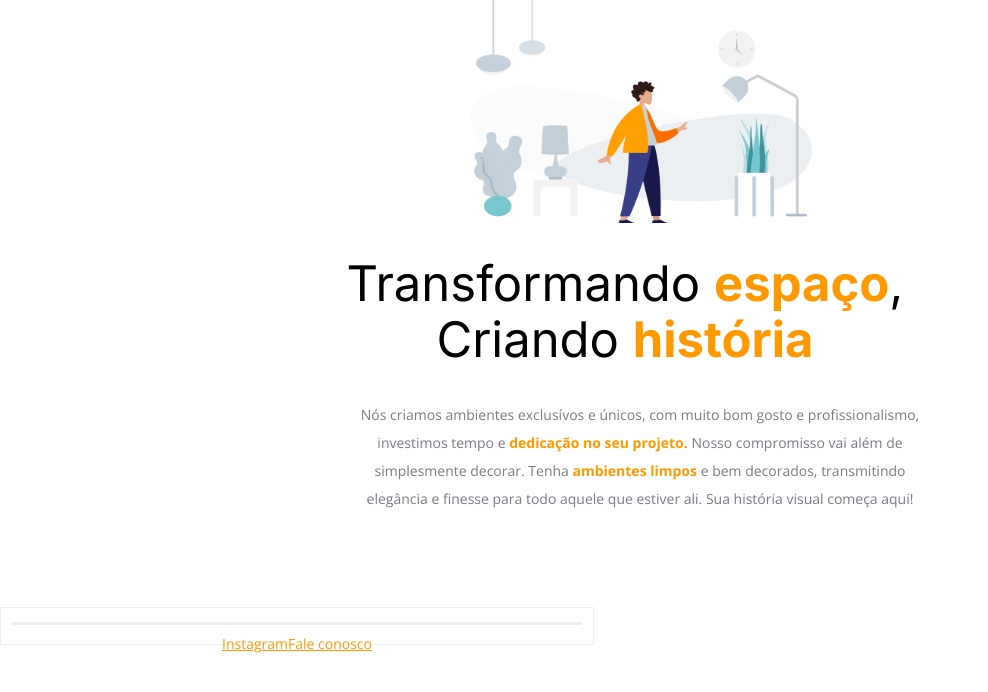
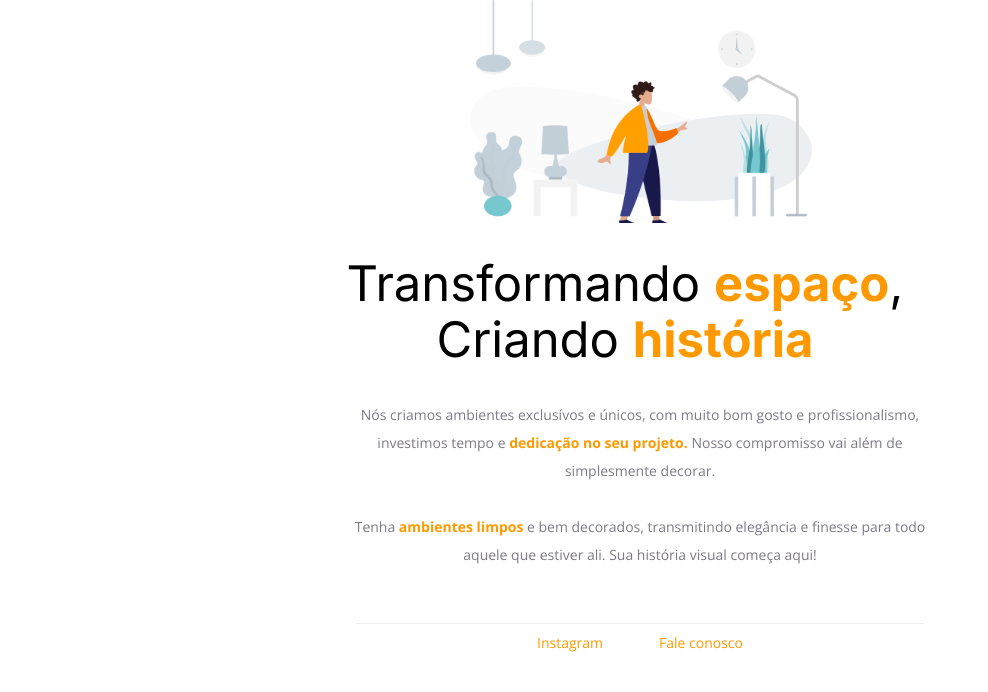
Before and after one commit to EduardoAlvarez1970/Atividade_2_02_Componentes_No_React, a React (Vite) app in the folder Atividade_2_Componentes/: page / in a window 1280 px wide. Shown: the top 692 px of the page, without its empty margins (0-988 px from the left). Built offline with nearby package versions, Linux system fonts and the light colour scheme.

Commit message:
ultima revisão ok

```diff
--- a/Atividade_2_Componentes/src/components/Footer/styles.css
+++ b/Atividade_2_Componentes/src/components/Footer/styles.css
@@ -6,17 +6,12 @@
     top: 651px;
     left: 340px;
     border: 1px;
-
-    border: 1px solid #ECEFF2;
 }
 
 #line {
     width: 568px;
     top: 651px;
     left: 364px;
-    border: 1px;
-
+    border: none;
     color: #ECEFF2;
-
-    border: 1px solid #ECEFF2;
 }
--- a/Atividade_2_Componentes/src/components/Header/index.jsx
+++ b/Atividade_2_Componentes/src/components/Header/index.jsx
@@ -11,7 +11,7 @@ export function Header() {
             <h1>Transformando <span>espaço</span>, Criando <span>história</span></h1>
 
             <p>Nós criamos ambientes exclusívos e únicos, com muito bom gosto e profissionalismo,
-               investimos tempo e <span>dedicação no seu projeto.</span> Nosso compromisso vai além de simplesmente decorar.
+               investimos tempo e <span>dedicação no seu projeto.</span> Nosso compromisso vai além de simplesmente decorar.<br></br><br></br>
 
 
               Tenha <span>ambientes limpos</span> e bem decorados, transmitindo elegância  e finesse para todo aquele que estiver
--- a/Atividade_2_Componentes/src/components/Header/styles.css
+++ b/Atividade_2_Componentes/src/components/Header/styles.css
@@ -11,14 +11,12 @@ h1 {
     height: 112px;
     top: 295px;
     left: 365px;
-
     font-family: Inter;
     font-size: 49px;
     font-weight: 400;
     line-height: 56px;
     letter-spacing: 0em;
     text-align: center;
-
     color: #000000;
 }
 
@@ -29,7 +27,6 @@ h1 span {
     line-height: 56px;
     letter-spacing: 0em;
     text-align: center;
-
     color: #FF9900;
 }
 
@@ -38,14 +35,12 @@ p {
     height: 168px;
     top: 439px;
     left: 344px;
-
     font-family: Open Sans;
     font-size: 14px;
     font-weight: 400;
     line-height: 28px;
     letter-spacing: 0em;
     text-align: center;
-
     color:  #7D7987;
 }
 
@@ -56,6 +51,5 @@ p span {
     line-height: 28px;
     letter-spacing: 0em;
     text-align: center;
-
     color: #FF9900;
 }
--- a/Atividade_2_Componentes/src/components/Menu/styles.css
+++ b/Atividade_2_Componentes/src/components/Menu/styles.css
@@ -1,10 +1,11 @@
 
 
-#links a + a {
+#links a {
     width: 592px;
     height: 28px;
     top: 659px;
     left: 340px;
+    text-decoration: none;
 }
 
 a {
@@ -14,6 +15,6 @@ a {
     line-height: 28px;
     letter-spacing: 0em;
     text-align: center;
-
+    padding: 6px 28px;
     color: #FF9900;
 }
--- a/Atividade_2_Componentes/src/pages/Home/styles.css
+++ b/Atividade_2_Componentes/src/pages/Home/styles.css
@@ -1,14 +1,28 @@
+
+* {
+    box-sizing: border-box;
+}
+
 
 body {
-    width: 1280px;
-    height: 720px;
-    top: -360px;
-    left: -640px;
-
+    border: 0;
     margin: 0;
+    padding: 0;
+    width: 100%;
+    height: 100vh;
 
     font-family: 'Open Sans', sans-serif;
     text-align: center;
 
     background: #ffffff;
 }
+
+#root {
+    display: flex;
+    flex-direction: column;
+    justify-content: center;
+    align-items: center;
+
+    padding: 64px, 0px, 0px, 0px;
+    background: #FFFFFF;
+}
```
